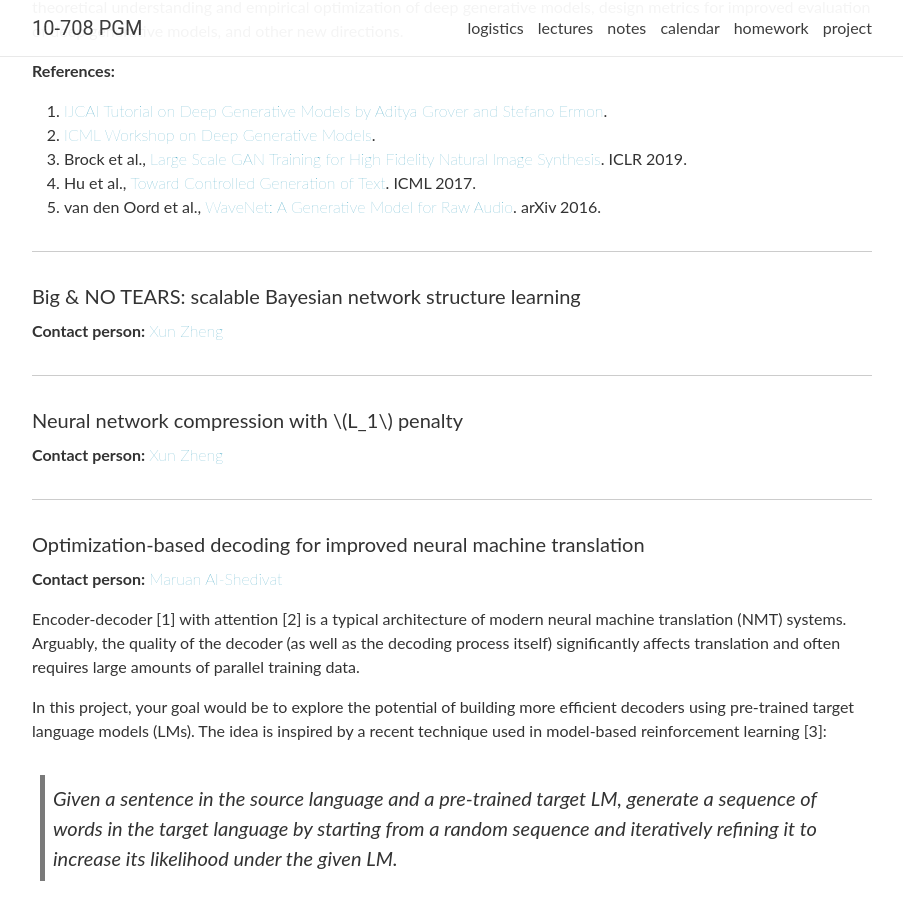
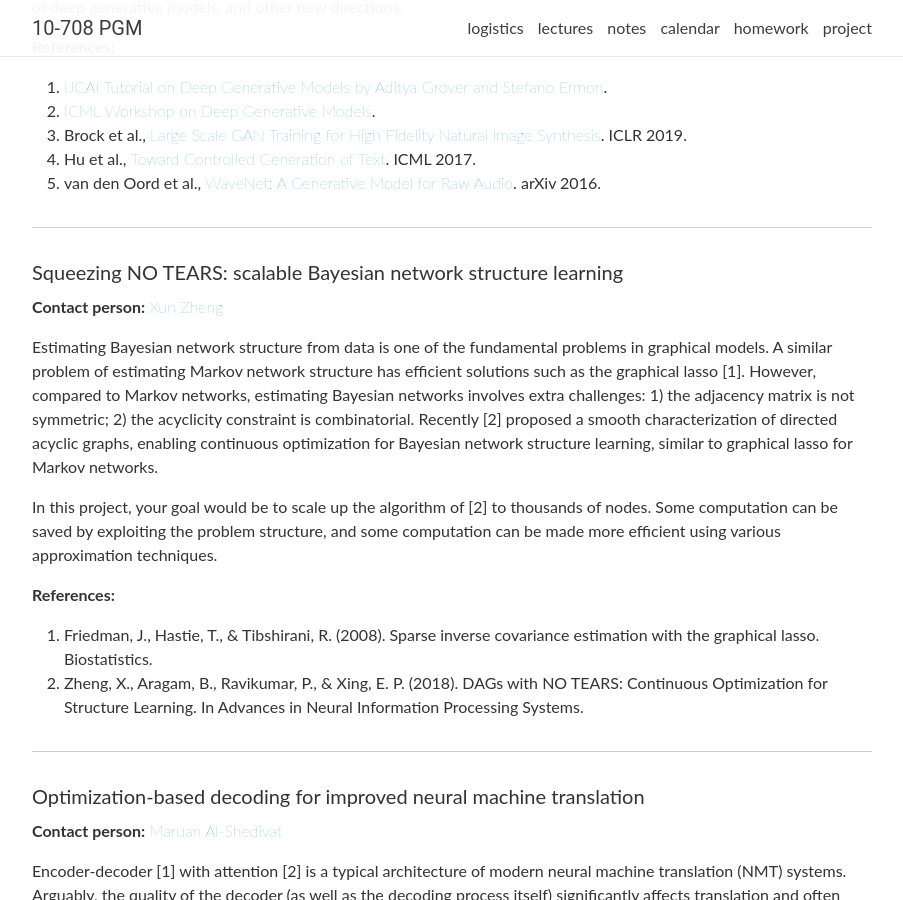
Before and after one commit to sailinglab/pgm-spring-2019, a Jekyll site: the page built from _pages/project.md, in a window 1280 px wide and 900 px high, scrolled down 3699 px. Shown: the whole window, without its empty margins (188-1091 px from the left). Built offline with Jekyll 4.4.1, drawn with Linux system fonts in a browser that asks for light colours; nearby versions of some CDN libraries; comment, search, counter and statistics services are not loaded; some of the changed text lies outside the part shown.

Commit message:
Update project.md

```diff
--- a/_pages/project.md
+++ b/_pages/project.md
@@ -141,13 +141,21 @@ You can explore new applications of deep generative models, improve the theoreti
 
 ***
 
-#### Big & NO TEARS: scalable Bayesian network structure learning
+#### Squeezing NO TEARS: scalable Bayesian network structure learning
 **Contact person:** [Xun Zheng](https://www.cs.cmu.edu/~xunzheng/){:target="\_blank"}
 
-***
+Estimating Bayesian network structure from data is one of the fundamental problems in graphical models.
+A similar problem of estimating Markov network structure has efficient solutions such as the graphical lasso [1].
+However, compared to Markov networks, estimating Bayesian networks involves extra challenges: 1) the adjacency matrix is not symmetric; 2) the acyclicity constraint is combinatorial.
+Recently [2] proposed a smooth characterization of directed acyclic graphs, enabling continuous optimization for Bayesian network structure learning, similar to graphical lasso for Markov networks.
 
-#### Neural network compression with $$L_1$$ penalty
-**Contact person:** [Xun Zheng](https://www.cs.cmu.edu/~xunzheng/){:target="\_blank"}
+In this project, your goal would be to scale up the algorithm of [2] to thousands of nodes.
+Some computation can be saved by exploiting the problem structure, and some computation can be made more efficient using various approximation techniques.
+
+**References:**
+
+1. Friedman, J., Hastie, T., & Tibshirani, R. (2008). Sparse inverse covariance estimation with the graphical lasso. Biostatistics.
+2. Zheng, X., Aragam, B., Ravikumar, P., & Xing, E. P. (2018). DAGs with NO TEARS: Continuous Optimization for Structure Learning. In Advances in Neural Information Processing Systems.
 
 ***
 
```
